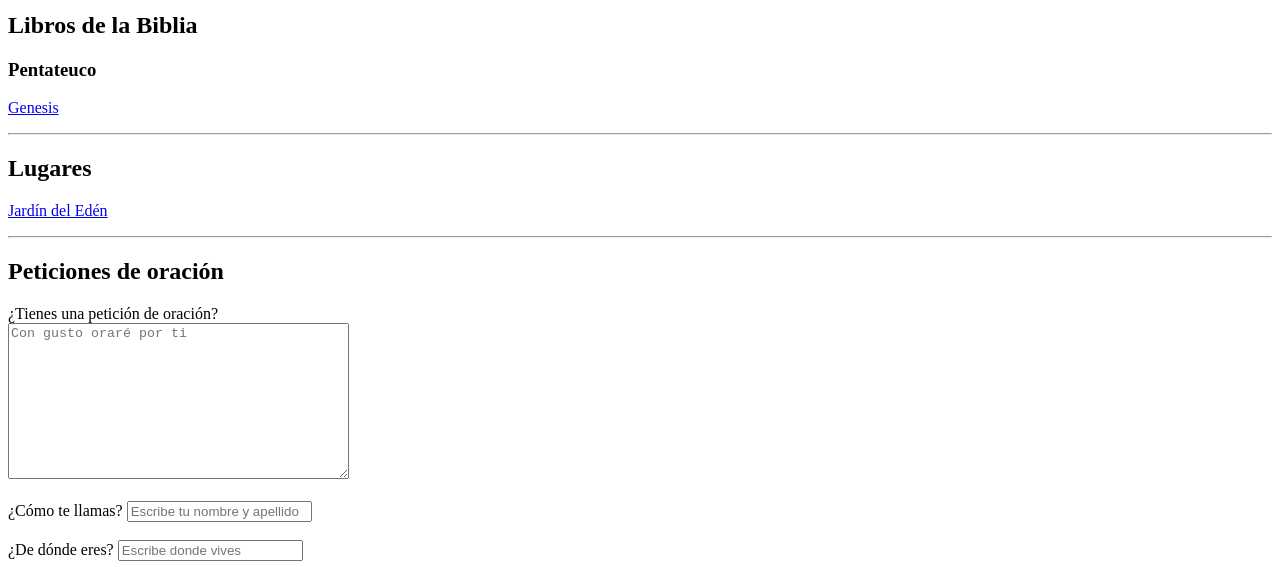
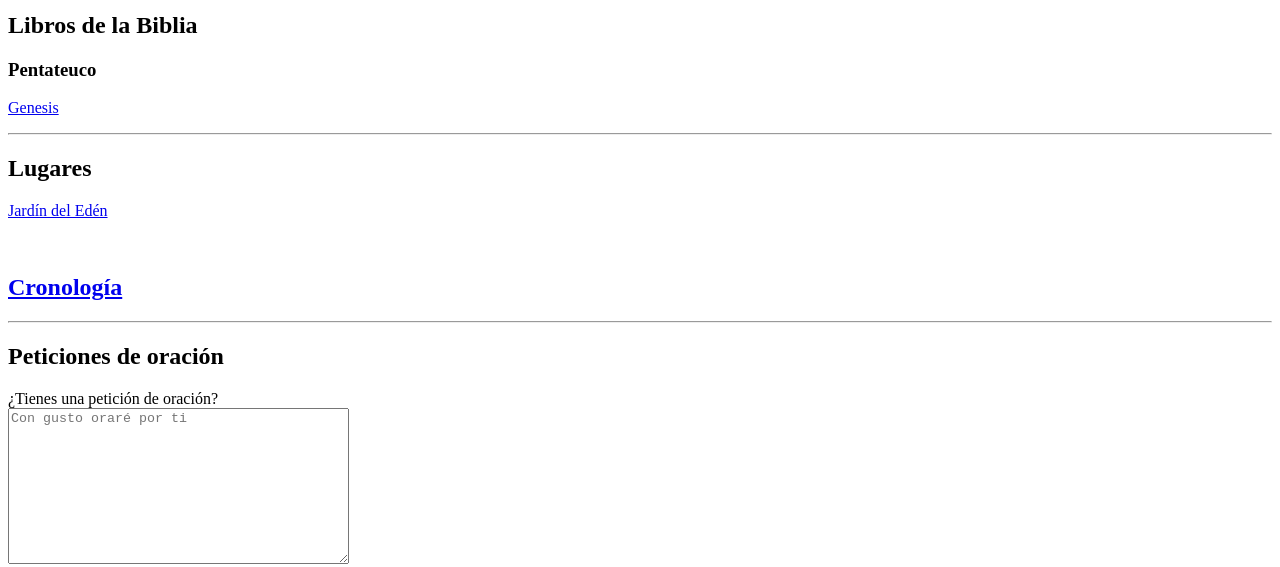
Before and after one commit to JorgeValderrabano/Teach-Bible, a plain HTML site: page index.html in a window 1280 px wide. Shown: the part 286-853 px from the top of the page. Drawn offline with Linux system fonts and the light colour scheme.

Commit message:
Agregué vínculo a cronología
Se agrega un vínculo para ir a lista.html

```diff
--- a/index.html
+++ b/index.html
@@ -13,8 +13,9 @@
    <p><a target="_blank" href="C:/Users/jorge/Downloads/Workspaces/HTML/Teach-Bible/Genesis.html">Genesis</a></p>
   <hr>
    <h2>Lugares</h2>
-   <p><a target="_blank" href="C:/Users/jorge/Downloads/Workspaces/HTML/Teach-Bible/Jardin.html">Jardín del Edén</a></p>
-    <hr>
+   <p><a target="_blank" href="C:/Users/jorge/Downloads/Workspaces/HTML/Teach-Bible/Jardin.html">Jardín del Edén</a></p><br>
+    <h2><a tarjet="_blank" href="C:/Users/jorge/Downloads/Workspaces/HTML/Teach-Bible/Lista.html">Cronología</a></h2>
+   <hr>
     <h2>Peticiones de oración</h2>
     <!--Aquí estuve practicando un formulario-->
     <form action="/formulario" method="post">
```
